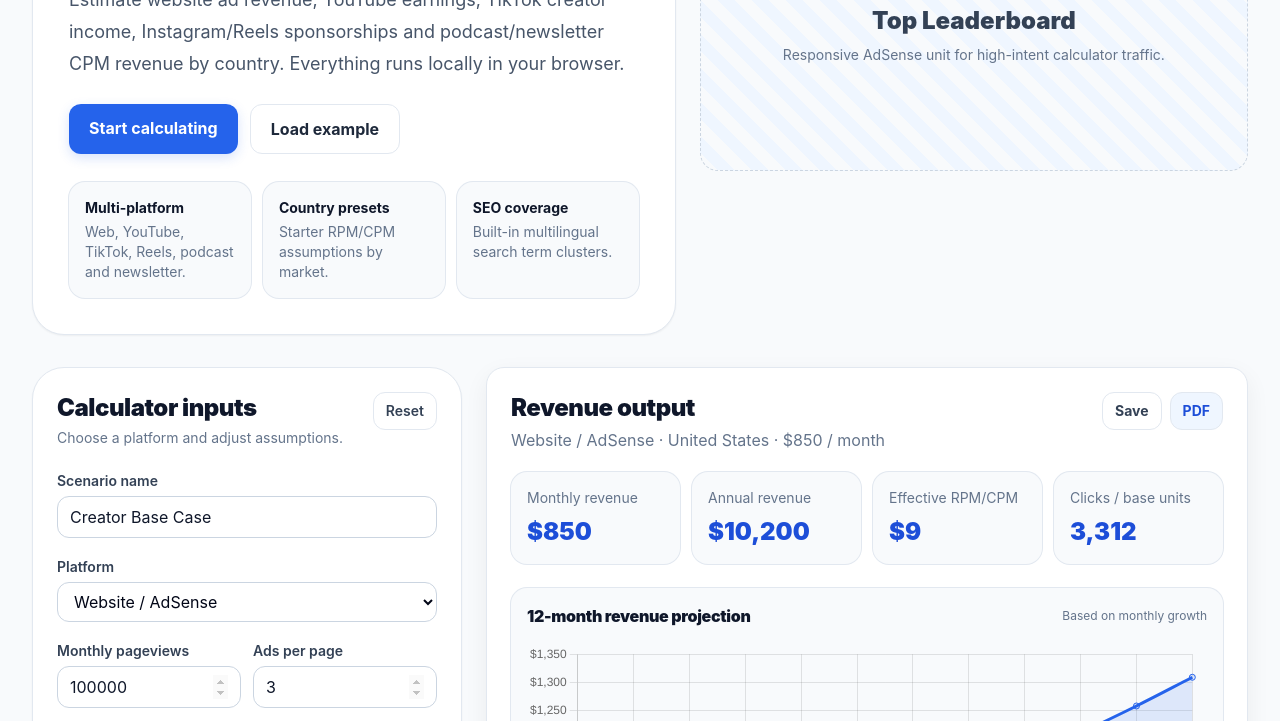
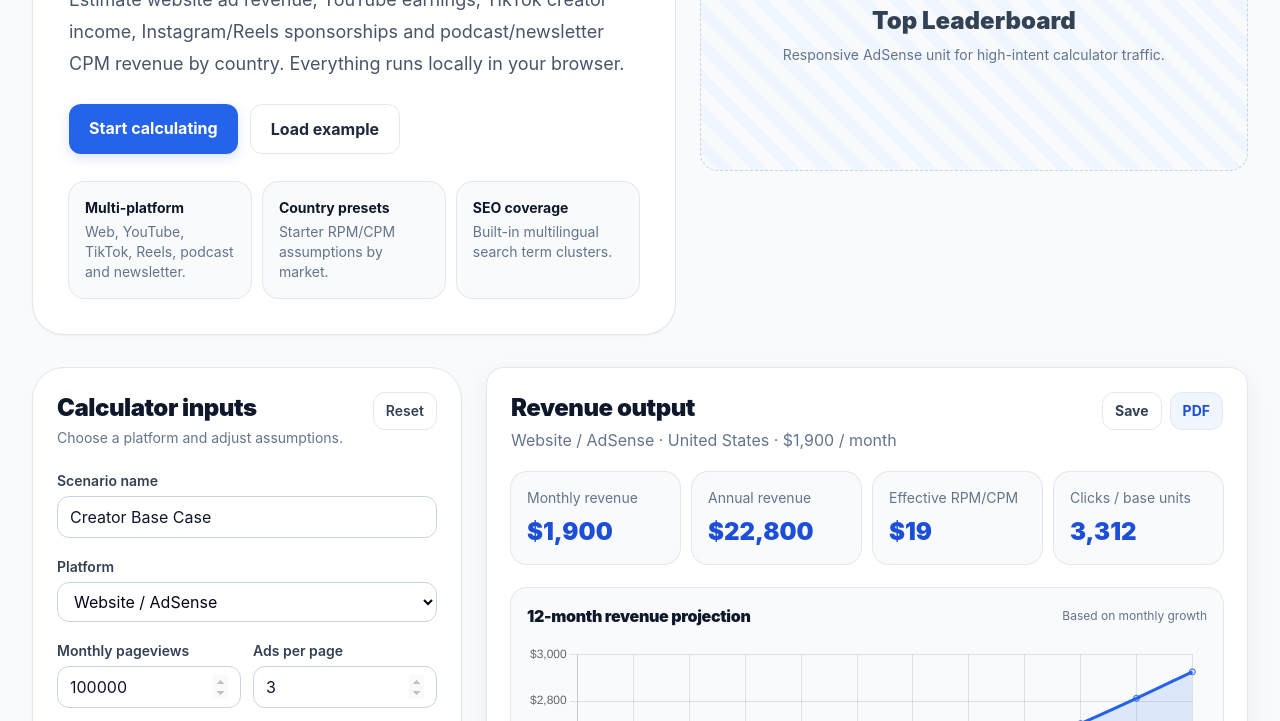
Before and after one commit to pratix-source/revenue, a website: page index.html in a window 1280 px wide. Shown: the part 403-1124 px from the top of the page. Drawn offline with nearby package versions, Linux system fonts and the light colour scheme.

Commit message:
Update country revenue benchmarks

```diff
--- a/index.html
+++ b/index.html
@@ -1630,20 +1630,41 @@ body:has(nav.nav):not(.light) footer {
 
     const fallback = languages.EN.t;
     let userChangedCountry = false;
+    // Country presets refreshed 2026-09-03. Monetary values are local-currency planning benchmarks.
+    // Website RPM: RITS Ads Network 2026 display-RPM midpoint; YouTube RPM: Dynamoi creator RPM through 2026-08-30.
+    // CPC: Adbenchly June/July 2026 modeled local-currency table. Shorts: conservative 1% long-form RPM proxy.
+    // TikTok Creator Rewards is set only for TikTok's officially listed eligible countries; Instagram native RPM is 0
+    // because Meta does not publish a universal country payout table. Sponsor CPM is a scaled planning proxy, not a quote.
     const countries = {
-      US:{name:'United States', currency:'USD', symbol:'$', locale:'en-US', webRpm:8.5, cpc:.55, youtubeRpm:4.5, shortsRpm:.18, tiktokRpm:.60, instagramRpm:1.2, sponsorCpm:25},
-      GB:{name:'United Kingdom', currency:'GBP', symbol:'£', locale:'en-GB', webRpm:7.2, cpc:.48, youtubeRpm:3.8, shortsRpm:.15, tiktokRpm:.45, instagramRpm:1.0, sponsorCpm:20},
-      DE:{name:'Germany', currency:'EUR', symbol:'€', locale:'de-DE', webRpm:5.8, cpc:.38, youtubeRpm:3.2, shortsRpm:.12, tiktokRpm:.35, instagramRpm:.85, sponsorCpm:18},
-      TR:{name:'Türkiye', currency:'TRY', symbol:'₺', locale:'tr-TR', webRpm:1.1, cpc:.07, youtubeRpm:.65, shortsRpm:.03, tiktokRpm:.08, instagramRpm:.18, sponsorCpm:5},
-      FR:{name:'France', currency:'EUR', symbol:'€', locale:'fr-FR', webRpm:4.8, cpc:.32, youtubeRpm:2.6, shortsRpm:.10, tiktokRpm:.25, instagramRpm:.75, sponsorCpm:15},
-      ES:{name:'Spain', currency:'EUR', symbol:'€', locale:'es-ES', webRpm:3.6, cpc:.24, youtubeRpm:1.9, shortsRpm:.08, tiktokRpm:.20, instagramRpm:.60, sponsorCpm:12},
-      IT:{name:'Italy', currency:'EUR', symbol:'€', locale:'it-IT', webRpm:3.4, cpc:.22, youtubeRpm:1.8, shortsRpm:.07, tiktokRpm:.18, instagramRpm:.55, sponsorCpm:11},
-      NL:{name:'Netherlands', currency:'EUR', symbol:'€', locale:'nl-NL', webRpm:5.2, cpc:.34, youtubeRpm:3.0, shortsRpm:.11, tiktokRpm:.30, instagramRpm:.82, sponsorCpm:17},
-      SE:{name:'Sweden', currency:'SEK', symbol:'kr', locale:'sv-SE', webRpm:5.7, cpc:.36, youtubeRpm:3.1, shortsRpm:.12, tiktokRpm:.32, instagramRpm:.88, sponsorCpm:170},
-      DK:{name:'Denmark', currency:'DKK', symbol:'kr', locale:'da-DK', webRpm:5.9, cpc:.37, youtubeRpm:3.2, shortsRpm:.12, tiktokRpm:.34, instagramRpm:.90, sponsorCpm:130},
-      NO:{name:'Norway', currency:'NOK', symbol:'kr', locale:'nb-NO', webRpm:6.2, cpc:.40, youtubeRpm:3.4, shortsRpm:.13, tiktokRpm:.35, instagramRpm:.95, sponsorCpm:180},
-      FI:{name:'Finland', currency:'EUR', symbol:'€', locale:'fi-FI', webRpm:5.1, cpc:.33, youtubeRpm:2.9, shortsRpm:.11, tiktokRpm:.28, instagramRpm:.80, sponsorCpm:16},
-      CN:{name:'China', currency:'CNY', symbol:'¥', locale:'zh-CN', webRpm:2.5, cpc:.15, youtubeRpm:1.2, shortsRpm:.05, tiktokRpm:.10, instagramRpm:.25, sponsorCpm:45}
+      US:{name:'United States', currency:'USD', symbol:'$', locale:'en-US', webRpm:19, cpc:2.69, youtubeRpm:5.79, shortsRpm:0.06, tiktokRpm:0.3, instagramRpm:0, sponsorCpm:25},
+      GB:{name:'United Kingdom', currency:'GBP', symbol:'£', locale:'en-GB', webRpm:10.75, cpc:1.64, youtubeRpm:4.43, shortsRpm:0.04, tiktokRpm:0.22, instagramRpm:0, sponsorCpm:14.15},
+      DE:{name:'Germany', currency:'EUR', symbol:'€', locale:'de-DE', webRpm:8.64, cpc:1.67, youtubeRpm:1.71, shortsRpm:0.02, tiktokRpm:0.26, instagramRpm:0, sponsorCpm:11.36},
+      TR:{name:'Türkiye', currency:'TRY', symbol:'₺', locale:'tr-TR', webRpm:45.88, cpc:15.49, youtubeRpm:7.73, shortsRpm:0.08, tiktokRpm:0, instagramRpm:0, sponsorCpm:60.37},
+      FR:{name:'France', currency:'EUR', symbol:'€', locale:'fr-FR', webRpm:6.91, cpc:1.36, youtubeRpm:1.96, shortsRpm:0.02, tiktokRpm:0.26, instagramRpm:0, sponsorCpm:9.09},
+      ES:{name:'Spain', currency:'EUR', symbol:'€', locale:'es-ES', webRpm:4.75, cpc:0.99, youtubeRpm:1.69, shortsRpm:0.02, tiktokRpm:0, instagramRpm:0, sponsorCpm:6.25},
+      IT:{name:'Italy', currency:'EUR', symbol:'€', locale:'it-IT', webRpm:4.75, cpc:1.04, youtubeRpm:2.02, shortsRpm:0.02, tiktokRpm:0, instagramRpm:0, sponsorCpm:6.25},
+      NL:{name:'Netherlands', currency:'EUR', symbol:'€', locale:'nl-NL', webRpm:7.34, cpc:1.48, youtubeRpm:4.24, shortsRpm:0.04, tiktokRpm:0, instagramRpm:0, sponsorCpm:9.66},
+      SE:{name:'Sweden', currency:'SEK', symbol:'kr', locale:'sv-SE', webRpm:77.09, cpc:38.82, youtubeRpm:35.17, shortsRpm:0.35, tiktokRpm:0, instagramRpm:0, sponsorCpm:101.44},
+      DK:{name:'Denmark', currency:'DKK', symbol:'kr', locale:'da-DK', webRpm:103.3, cpc:30.5, youtubeRpm:53.52, shortsRpm:0.54, tiktokRpm:0, instagramRpm:0, sponsorCpm:135.92},
+      NO:{name:'Norway', currency:'NOK', symbol:'kr', locale:'nb-NO', webRpm:163.38, cpc:49.93, youtubeRpm:68.71, shortsRpm:0.69, tiktokRpm:0, instagramRpm:0, sponsorCpm:214.97},
+      FI:{name:'Finland', currency:'EUR', symbol:'€', locale:'fi-FI', webRpm:11.23, cpc:1.01, youtubeRpm:5.26, shortsRpm:0.05, tiktokRpm:0, instagramRpm:0, sponsorCpm:14.77},
+      AU:{name:'Australia', currency:'AUD', symbol:'A$', locale:'en-AU', webRpm:29.38, cpc:3.34, youtubeRpm:11.1, shortsRpm:0.11, tiktokRpm:0, instagramRpm:0, sponsorCpm:38.66},
+      CA:{name:'Canada', currency:'CAD', symbol:'CA$', locale:'en-CA', webRpm:22.28, cpc:3.17, youtubeRpm:8.01, shortsRpm:0.08, tiktokRpm:0, instagramRpm:0, sponsorCpm:29.32},
+      NZ:{name:'New Zealand', currency:'NZD', symbol:'NZ$', locale:'en-NZ', webRpm:25.74, cpc:3.02, youtubeRpm:9.21, shortsRpm:0.09, tiktokRpm:0, instagramRpm:0, sponsorCpm:33.87},
+      CH:{name:'Switzerland', currency:'CHF', symbol:'CHF', locale:'de-CH', webRpm:13.84, cpc:5.54, youtubeRpm:5.15, shortsRpm:0.05, tiktokRpm:0, instagramRpm:0, sponsorCpm:18.21},
+      AT:{name:'Austria', currency:'EUR', symbol:'€', locale:'de-AT', webRpm:10.8, cpc:0.92, youtubeRpm:3.53, shortsRpm:0.04, tiktokRpm:0, instagramRpm:0, sponsorCpm:14.21},
+      BE:{name:'Belgium', currency:'EUR', symbol:'€', locale:'nl-BE', webRpm:9.5, cpc:0.97, youtubeRpm:4.35, shortsRpm:0.04, tiktokRpm:0, instagramRpm:0, sponsorCpm:12.5},
+      IE:{name:'Ireland', currency:'EUR', symbol:'€', locale:'en-IE', webRpm:11.23, cpc:2.07, youtubeRpm:4.09, shortsRpm:0.04, tiktokRpm:0, instagramRpm:0, sponsorCpm:14.77},
+      JP:{name:'Japan', currency:'JPY', symbol:'¥', locale:'ja-JP', webRpm:1196.97, cpc:194, youtubeRpm:499.53, shortsRpm:5, tiktokRpm:47.88, instagramRpm:0, sponsorCpm:1574.96},
+      KR:{name:'South Korea', currency:'KRW', symbol:'₩', locale:'ko-KR', webRpm:9537.91, cpc:1525, youtubeRpm:3760.66, shortsRpm:37.61, tiktokRpm:408.77, instagramRpm:0, sponsorCpm:12549.88},
+      SG:{name:'Singapore', currency:'SGD', symbol:'S$', locale:'en-SG', webRpm:10.19, cpc:2.25, youtubeRpm:6.56, shortsRpm:0.07, tiktokRpm:0, instagramRpm:0, sponsorCpm:13.4},
+      AE:{name:'United Arab Emirates', currency:'AED', symbol:'AED', locale:'ar-AE', webRpm:25.71, cpc:8.39, youtubeRpm:10.65, shortsRpm:0.11, tiktokRpm:0, instagramRpm:0, sponsorCpm:33.83},
+      BR:{name:'Brazil', currency:'BRL', symbol:'R$', locale:'pt-BR', webRpm:6.7, cpc:4.17, youtubeRpm:1.8, shortsRpm:0.02, tiktokRpm:1.55, instagramRpm:0, sponsorCpm:8.81},
+      MX:{name:'Mexico', currency:'MXN', symbol:'MX$', locale:'es-MX', webRpm:19.55, cpc:27.73, youtubeRpm:5.95, shortsRpm:0.06, tiktokRpm:5.1, instagramRpm:0, sponsorCpm:25.72},
+      ZA:{name:'South Africa', currency:'ZAR', symbol:'R', locale:'en-ZA', webRpm:14.48, cpc:13.85, youtubeRpm:3.86, shortsRpm:0.04, tiktokRpm:0, instagramRpm:0, sponsorCpm:19.06},
+      PL:{name:'Poland', currency:'PLN', symbol:'zł', locale:'pl-PL', webRpm:15.88, cpc:3.05, youtubeRpm:3.89, shortsRpm:0.04, tiktokRpm:0, instagramRpm:0, sponsorCpm:20.9},
+      // China has no direct row in the selected publisher-RPM source; retain a transparent secondary planning proxy.
+      CN:{name:'China', currency:'CNY', symbol:'¥', locale:'zh-CN', webRpm:0, cpc:0, youtubeRpm:3.7, shortsRpm:0.04, tiktokRpm:0, instagramRpm:0, sponsorCpm:0}
     };
 
     const platformInfo = {
```
